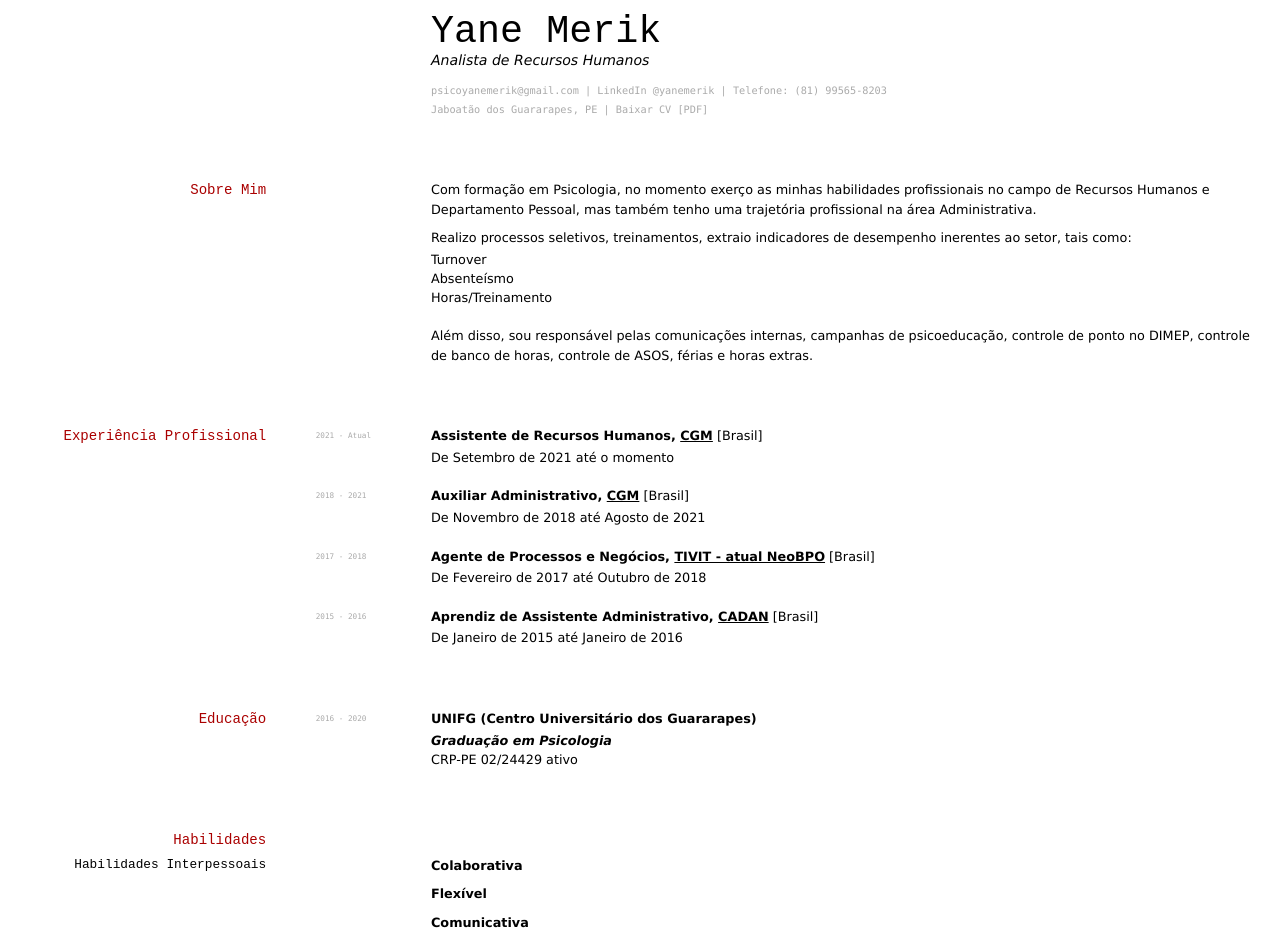
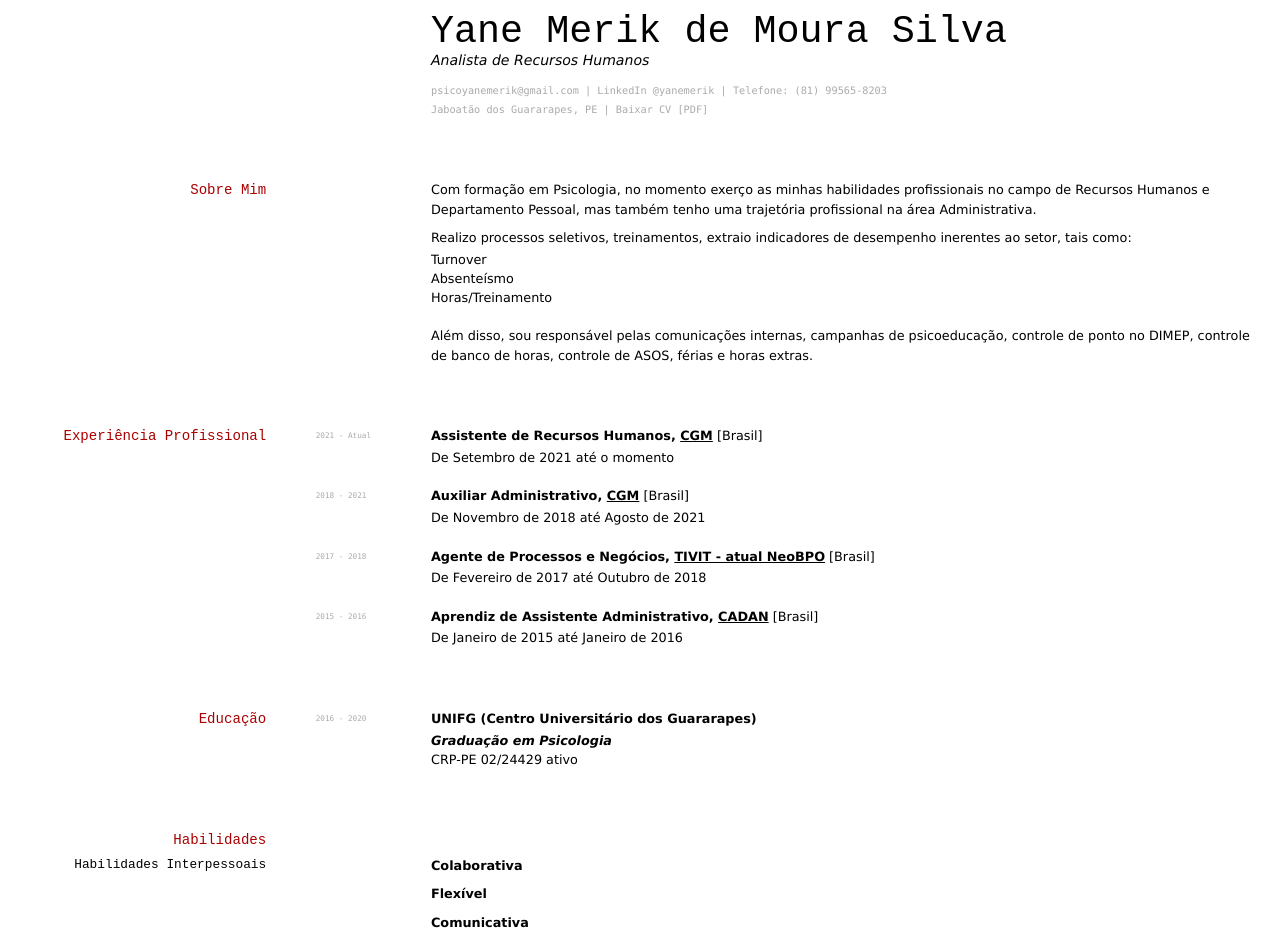
Before and after one commit to lflucasferreira/yane, a Jekyll site: the page built from index.md, in a window 1280 px wide. Built offline with Jekyll 4.4.1, drawn with Linux system fonts in a browser that asks for light colours.

Commit message:
ajustar nome

```diff
--- a/index.md
+++ b/index.md
@@ -5,7 +5,7 @@ title: Yane Merik
 
 <!-- https://elipapa.github.io/mycv -->
 
-# Yane Merik
+# Yane Merik de Moura Silva
 Analista de Recursos Humanos
 
 <div id="webaddress">
```
